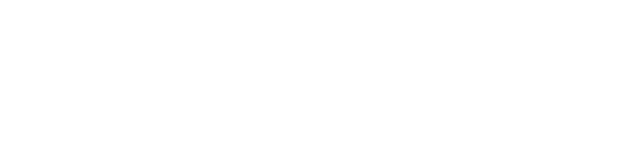
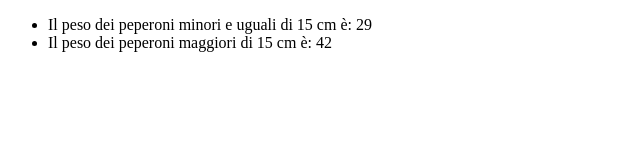
Before and after one commit to AlessioCalabrese1/js-jsnacks-blocco-5, a plain HTML site: page index.html in a window 1280 px wide. Shown: the whole page, without its empty margins (0-640 px from the left). Drawn offline with Linux system fonts and the light colour scheme.

Commit message:
Peso min 15 e peso max 15

```diff
--- a/index.html
+++ b/index.html
@@ -8,6 +8,10 @@
 </head>
 <body>
 
+    <ul>
+
+    </ul>
+
     <script src="index.js" text="text/javascript"></script>
 </body>
 </html>
--- a/index.js
+++ b/index.js
@@ -4,14 +4,29 @@
  * Calcola quanto pesano tutti i peperoni.
  */
 
+/*
+ * Crea 10 oggetti che rappresentano una zucchina.
+ * Dividi in due array separati le zucchine che misurano meno o più di 15cm.
+ * Infine stampa separatamente quanto pesano i due gruppi di zucchine.
+ */
+
 const peperoni = [];
 const peperoniTipi = ["Peperone Rosso", "Peperone Giallo", "Peperone Verde"];
 let minPeso = 3;
 let maxPeso = 10;
-let minLunghezza = 20;
-let maxLunghezza = 50;
+let minLunghezza = 8;
+let maxLunghezza = 25;
 let minTipo = 0;
 let maxTipo = 2;
+
+let peperoneMin15 = [];
+let peperoneMax15 = [];
+
+let listaPeperoniPeso = document.querySelector("ul");
+
+let counterMin = 0;
+let counterMax = 0;
+
 
 for (let index = 0; index < 10; index++) {
     peperoni[index] = {
@@ -24,10 +39,46 @@ for (let index = 0; index < 10; index++) {
 let pesoTotale = 0;
 for (let index = 0; index < peperoni.length; index++) {
     pesoTotale = pesoTotale + peperoni[index].Peso;
-
 }
 console.log(peperoni);
 console.log(pesoTotale);
+
+for (let index = 0; index < peperoni.length; index++) {
+    if (peperoni[index].lunghezza <= 15) {
+        peperoneMin15[counterMin] = peperoni[index];
+        counterMin++;
+    } else if(peperoni[index].lunghezza > 15){
+        peperoneMax15[counterMax] = peperoni[index];
+        counterMax++;
+    }
+}
+
+console.log(peperoneMin15);
+console.log(peperoneMax15);
+
+let pesoPeperoniMin15 = 0;
+for (let index = 0; index < peperoneMin15.length; index++) {
+    pesoPeperoniMin15 = pesoPeperoniMin15 + peperoneMin15[index].Peso;
+}
+let liElement = document.createElement("li");
+liElement.innerHTML = "Il peso dei peperoni minori e uguali di 15 cm è: " + pesoPeperoniMin15;
+listaPeperoniPeso.append(liElement);
+
+
+let pesoPeperoniMax15 = 0;
+for (let index = 0; index < peperoneMax15.length; index++) {
+    pesoPeperoniMax15 = pesoPeperoniMax15 + peperoneMax15[index].Peso;
+}
+liElement = document.createElement("li");
+liElement.innerHTML = "Il peso dei peperoni maggiori di 15 cm è: " + pesoPeperoniMax15;
+listaPeperoniPeso.append(liElement);
+
+
+
+
+
+
+
 
 function randomPeso(min, max) {
     return Math.floor((Math.random() * max) + min);
```
